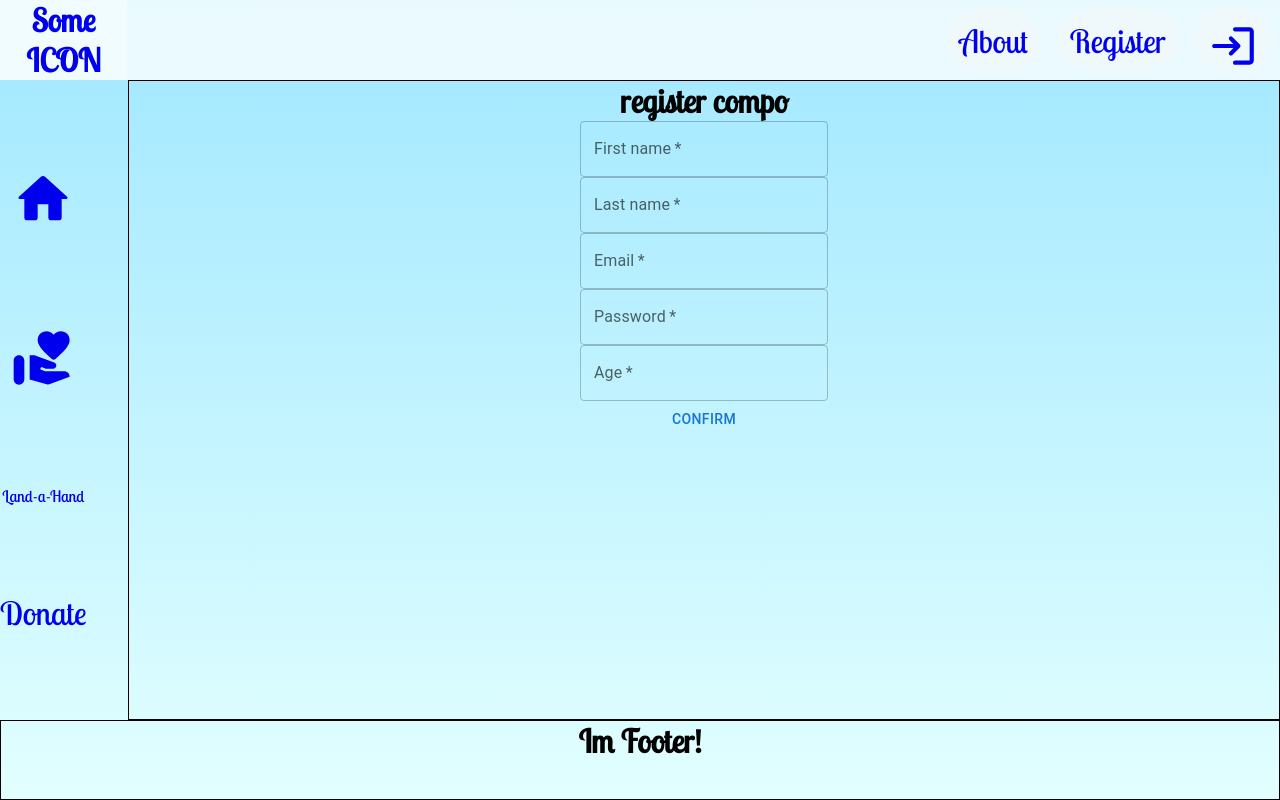
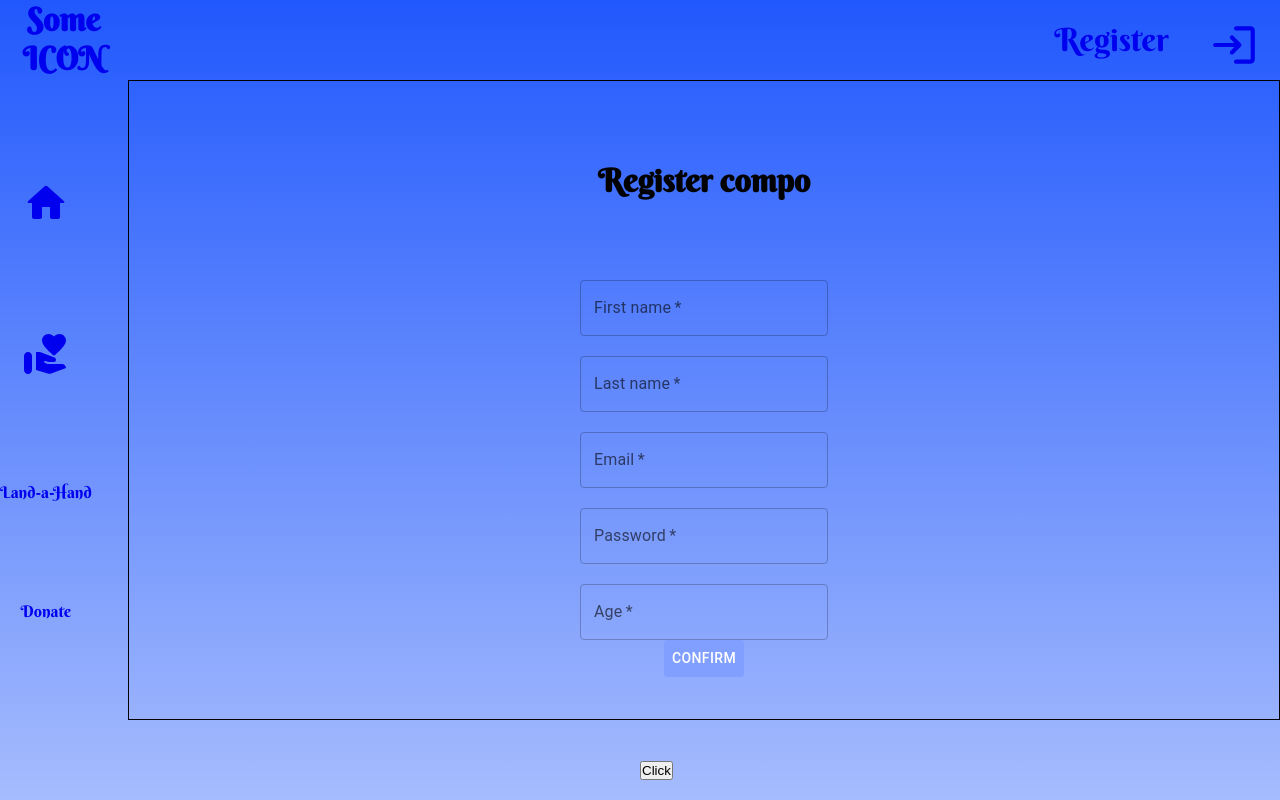
Before and after one commit to OshriTzagay/iVolunteer-FinalProject, a React (Create React App) app in the folder client/: page /register in a window 1280 px wide. Built offline with nearby package versions, Linux system fonts and the light colour scheme.

Commit message:
Added Donaters table & openFooter ++

```diff
--- a/client/src/App.css
+++ b/client/src/App.css
@@ -1,5 +1,6 @@
 @import url("https://fonts.googleapis.com/css2?family=Lobster+Two&display=swap");
 @import url("https://fonts.googleapis.com/css2?family=Cinzel+Decorative:wght@700&display=swap");
+@import url("https://fonts.googleapis.com/css2?family=Berkshire+Swash&display=swap");
 * {
   padding: 0;
   margin: 0;
@@ -16,11 +17,15 @@
   min-height: 100vh;
   grid-template-columns: 10% 90%;
   grid-template-rows: 10vh auto 10vh;
+  overflow: hidden;
+  position: relative;
 }
 body {
   background-attachment: fixed;
-  background-image: linear-gradient(180deg, #33ccff77, #ccffff91);
-  font-family: "Lobster Two", cursive;
+  background-image: linear-gradient(180deg, #2158fd, #a6bcfd);
+  background-color: #d29e79;
+
+  font-family: "Berkshire Swash", cursive;
 }
 .main-content {
   display: flex;
@@ -32,7 +37,9 @@ body {
   width: 100%;
 }
 .the-header {
-  background: rgba(255, 255, 255, 0.774);
+  /* background: #e6c8b3; */
+  background-image: linear-gradient(#c68353);
+
   grid-area: hd;
   display: flex;
   flex-direction: row;
@@ -45,7 +52,6 @@ body {
   display: flex;
   justify-content: flex-start;
   width: 9.9%;
-  background: rgba(255, 255, 255, 0.329);
   justify-content: space-around;
 }
 .div-for-others {
@@ -57,29 +63,43 @@ body {
 .links {
   padding: 10px;
   font-size: 2rem;
-  border: rgba(245, 245, 245, 0.356) solid 1px;
+  /* border: rgba(245, 245, 245, 0.356) solid 1px; */
   padding: 10px;
   display: flex;
-  background: rgba(245, 245, 245, 0.438);
-  border-radius: 40%;
+  /* background: rgba(245, 245, 245, 0.438); */
+  /* border-radius: 40%; */
   margin: 10px;
 }
 
 .the-footer {
   grid-area: ft;
   border: 1px solid black;
+  height: 5vh;
+  /* overflow: hidden; */
+  transition: 2s;
+  position: absolute;
+  bottom: -10vh;
 }
+.active-footer {
+  bottom: 20vh;
+}
+.footer-btn {
+  position: absolute;
+  top: -10vh;
+  left: 50%;
+}
+
 .the-sidebar {
   grid-area: sb;
   display: flex;
   flex-direction: column;
   justify-content: space-evenly;
+  /* margin-top: 10vh; */
   position: fixed;
   top: 10vh;
-
   height: 80vh;
-  /* background: rgba(245, 245, 245, 0.774); */
 }
 .sb-links {
-  font-size: 2rem;
+  font-size: 1rem;
+  transition: 2s linear;
 }
--- a/client/src/Components/pages/Donaters-Compo/Donaters.css
+++ b/client/src/Components/pages/Donaters-Compo/Donaters.css
@@ -3,11 +3,22 @@
 background-color: aqua;
 }
 .donatersContainer{
+    margin-top: 20vh;
     display: flex;
     flex-wrap: wrap;
     justify-content: center;
 }
 
-someTry{
+.AddDonaterForm{
+    margin-top: 20vh;
+    text-align: center;
 
 }
+.delete-btn{
+    font-size: large;
+    transition: 0.5s ;
+}
+.delete-btn:hover{
+    font-size: xx-large;
+    cursor: pointer;
+}
--- a/client/src/Components/pages/Welcome-Comp/Welcome.jsx
+++ b/client/src/Components/pages/Welcome-Comp/Welcome.jsx
@@ -15,24 +15,24 @@ function Welcome() {
                 <h1 > Lior Yosef </h1>
                 <p>Lorem ipsum dolor sit amet consectetur adipisicing elit. Consequatur voluptatum repellat modi</p>
                 <div className="icon">
-                    <a href="https://github.com/Lior-Yosef" target="_blank"><i class="fa fa-github fa-3x"></i> </a>
-                    <a href="https://www.linkedin.com/in/lior-yosef-6314b0225/" target="_blank"><i class="fa fa-linkedin fa-3x"></i> </a>
+                    <a href="https://github.com/Lior-Yosef" target="_blank"><i className="fa fa-github fa-3x"></i> </a>
+                    <a href="https://www.linkedin.com/in/lior-yosef-6314b0225/" target="_blank"><i className="fa fa-linkedin fa-3x"></i> </a>
                 </div>
             </section>
             <section className="how">
                 <h1 > Matan Ysayas </h1>
                 <p>Lorem ipsum dolor sit amet consectetur adipisicing elit. Consequatur voluptatum repellat modi</p>
                 <div className="icon">
-                    <a href="https://github.com/matan-ysayas" target="_blank"><i class="fa fa-github fa-3x"></i></a>
-                    <a href="https://www.linkedin.com/in/matan-ysayas-94b105226/" target="_blank"><i class="fa fa-linkedin fa-3x"></i> </a>
+                    <a href="https://github.com/matan-ysayas" target="_blank"><i className="fa fa-github fa-3x"></i></a>
+                    <a href="https://www.linkedin.com/in/matan-ysayas-94b105226/" target="_blank"><i className="fa fa-linkedin fa-3x"></i> </a>
                 </div>
             </section>
             <section className="how">
                 <h1 > Oshri-el Tzagay </h1>
                 <p>Lorem ipsum dolor sit amet consectetur adipisicing elit. Consequatur voluptatum repellat modi</p>
                 <div className="icon">
-                    <a href="https://github.com/OshriTzagay" target="_blank"><i class="fa fa-github fa-3x"></i> </a>
-                    <a href="https://www.linkedin.com/in/oshri-el-tzagay-873482226/" target="_blank"><i class="fa fa-linkedin fa-3x"></i> </a>
+                    <a href="https://github.com/OshriTzagay" target="_blank"><i className="fa fa-github fa-3x"></i> </a>
+                    <a href="https://www.linkedin.com/in/oshri-el-tzagay-873482226/" target="_blank"><i className="fa fa-linkedin fa-3x"></i> </a>
                 </div>
             </section>
         </div>
--- a/client/src/Components/parts/Footer-Compo/Footer.jsx
+++ b/client/src/Components/parts/Footer-Compo/Footer.jsx
@@ -1,7 +1,18 @@
-export const Footer = ()=>{
-    return(
-    <div className="the-footer">
-       <h1>Im Footer!</h1>
+import { useState } from "react";
+
+export const Footer = () => {
+  const [toggle, setToggle] = useState(false);
+
+
+  return (
+    <div className={`the-footer ${toggle?"active-footer":""}`}>
+      <button className="footer-btn" onClick={()=>setToggle(!toggle)}>Click</button>
+
+      <h1>Im Footer!</h1>
+    Lorem ipsum dolor sit amet consectetur adipisicing elit. Quia quis eum magni eaque officiis ullam consectetur earum ea id. Eaque magni quam voluptatibus laborum qui accusamus velit expedita iste. Itaque!
+    Modi, necessitatibus distinctio eligendi soluta totam, explicabo nesciunt porro eum odit tenetur aliquid quia non ipsum laborum deleniti repellat expedita vitae ipsa? Sed vel pariatur quod dolorum ipsa molestias exercitationem.
+    Tempora minus cupiditate esse iure officiis vero laboriosam nulla sint praesentium iusto, in unde totam enim, animi expedita atque deserunt, rerum ullam. Necessitatibus voluptatum quae ipsam possimus eveniet? Nesciunt, beatae.
+
     </div>
-    )
-}
+  );
+};
--- a/client/src/Components/parts/Header-Compo/Header.jsx
+++ b/client/src/Components/parts/Header-Compo/Header.jsx
@@ -14,17 +14,17 @@ export const Header = () => {
 
       </div>
       <div className="div-for-others">
-
-            <Link className="links" to="/about">
-        About
-      </Link>
       <Link className="links" to="/register">
         Register
       </Link>
-
       <Link className="links" to="/login">
         <LoginRoundedIcon style={{ fontSize: "50px" }} />
       </Link>
+
+            {/* <Link className="links" to="/about">
+        About
+      </Link> */}
+
       </div>
 
     </div>
--- a/client/src/Components/parts/Register-Compo/User-Register.jsx
+++ b/client/src/Components/parts/Register-Compo/User-Register.jsx
@@ -21,7 +21,7 @@ export const UserRegister = () => {
   };
   return (
     <div>
-      <h1>register compo</h1>
+      <h1 className="registerTitle" style={{margin:"10vh"}}>Register compo</h1>
       <form className="register-compo" onSubmit={AddUser}>
         <TextField
           label="First name"
@@ -32,7 +32,7 @@ export const UserRegister = () => {
 
           required
         />
-
+          <br></br>
         <TextField
           label="Last name"
           type="text"
@@ -42,6 +42,7 @@ export const UserRegister = () => {
 
           required
         />
+          <br></br>
 
         <TextField
           label="Email"
@@ -52,6 +53,7 @@ export const UserRegister = () => {
 
           required
         />
+          <br></br>
 
         <TextField
           label="Password"
@@ -63,6 +65,7 @@ export const UserRegister = () => {
 
           required
         />
+          <br></br>
 
         <TextField
           label="Age"
@@ -74,7 +77,7 @@ export const UserRegister = () => {
 
           required
         />
-        <Button type="submit">Confirm</Button>
+        <Button style={{backgroundColor:'#809fff',color:'white'}} type="submit">Confirm</Button>
       </form>
     </div>
   );
--- a/client/src/Components/parts/Side-Bar-Compo/SideBar.jsx
+++ b/client/src/Components/parts/Side-Bar-Compo/SideBar.jsx
@@ -1,23 +1,25 @@
 import { Link } from "react-router-dom";
-import VolunteerActivismRoundedIcon from '@mui/icons-material/VolunteerActivismRounded';
+import VolunteerActivismRoundedIcon from "@mui/icons-material/VolunteerActivismRounded";
 import HomeRoundedIcon from "@mui/icons-material/HomeRounded";
 
-
-export const SideBar = ()=>{
+export const SideBar = () => {
   console.log("Before");
   console.log("After");
 
-    return(
+  return (
     <div className="the-sidebar">
       <Link className="sb-links" to="/home">
-                <HomeRoundedIcon style={{fontSize:"4rem"}}></HomeRoundedIcon>
+        <HomeRoundedIcon style={{fontSize:'3rem'}} ></HomeRoundedIcon>
       </Link>
       <Link className="sb-links" to="/volposts">
-                <VolunteerActivismRoundedIcon style={{fontSize:"4rem"}}></VolunteerActivismRoundedIcon>
+        <VolunteerActivismRoundedIcon  style={{fontSize:'3rem'}}></VolunteerActivismRoundedIcon>
       </Link>
-            <Link className="sb-links" to="/needvol"style={{fontSize:"1rem"}}>Land-a-Hand</Link>
-            <Link className="sb-links" to="/donates" >Donate</Link>
-
+      <Link className="sb-links" to="/needvol">
+        Land-a-Hand
+      </Link>
+      <Link className="sb-links" to="/donates">
+        Donate
+      </Link>
     </div>
-    )
-}
+  );
+};
--- a/client/src/Services/donaters-service.js
+++ b/client/src/Services/donaters-service.js
@@ -24,3 +24,17 @@ export const AddDonater = async (donater) => {
     .then((res) => res.json())
     .catch((err) => console.log(err));
 };
+
+export const DeleteDonater = async (donaterId) => {
+  const options = {
+    method: "DELETE",
+    // body: JSON.stringify({ ...donater }),
+    headers: {
+      "Content-Type": "application/json",
+      // Authorization: `Bearer ${localStorage.getItem("token")}`,
+    },
+  };
+  return await fetch(`${BASIC_API}/donates/${donaterId}`, options)
+    .then((res) => res.json())
+    .catch((err) => console.log(err));
+};
```
Also changed, not shown: client/src/Components/pages/Donaters-Compo/Donaters.jsx (+91 -34 lines). Lines whose indentation alone changed are shown as unchanged.
